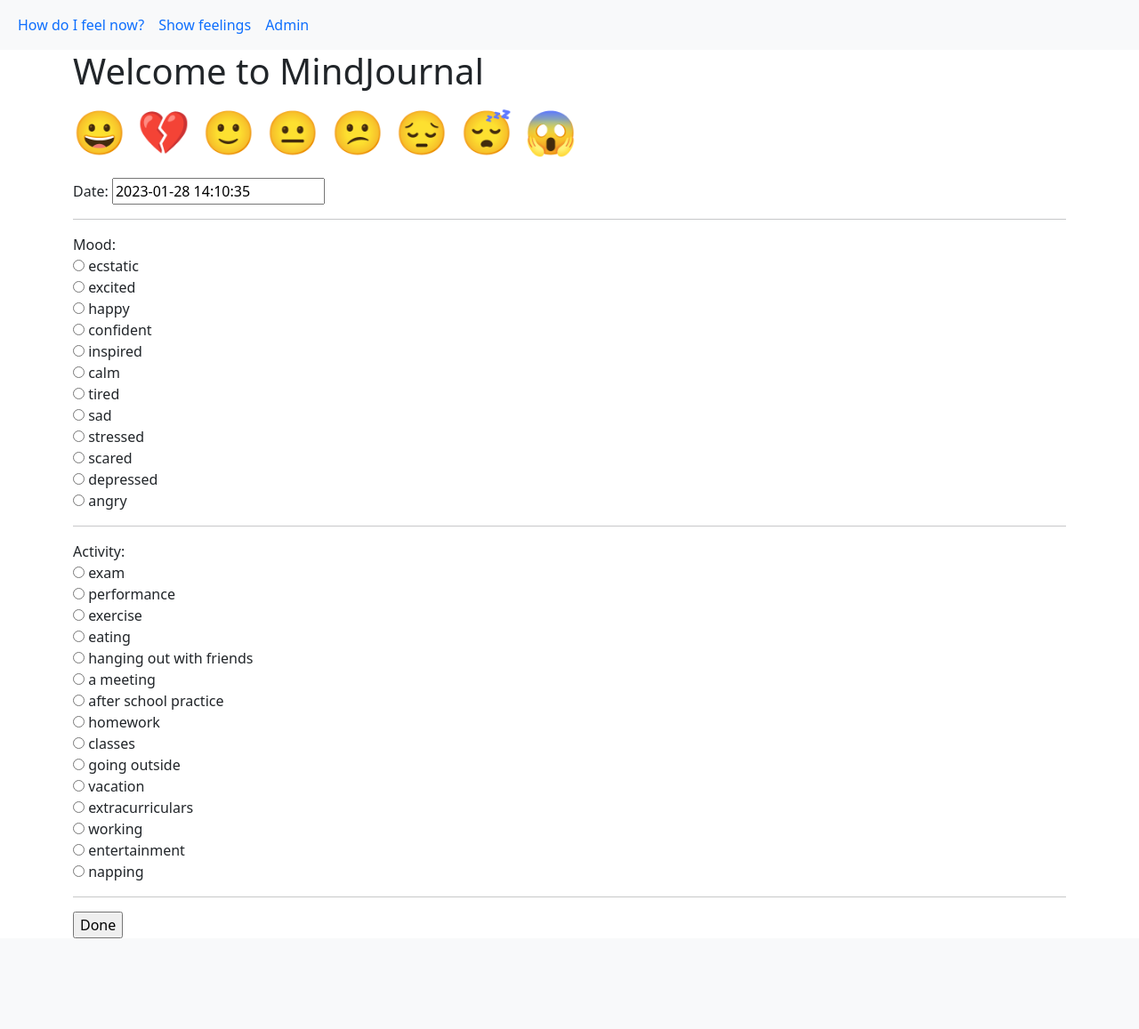
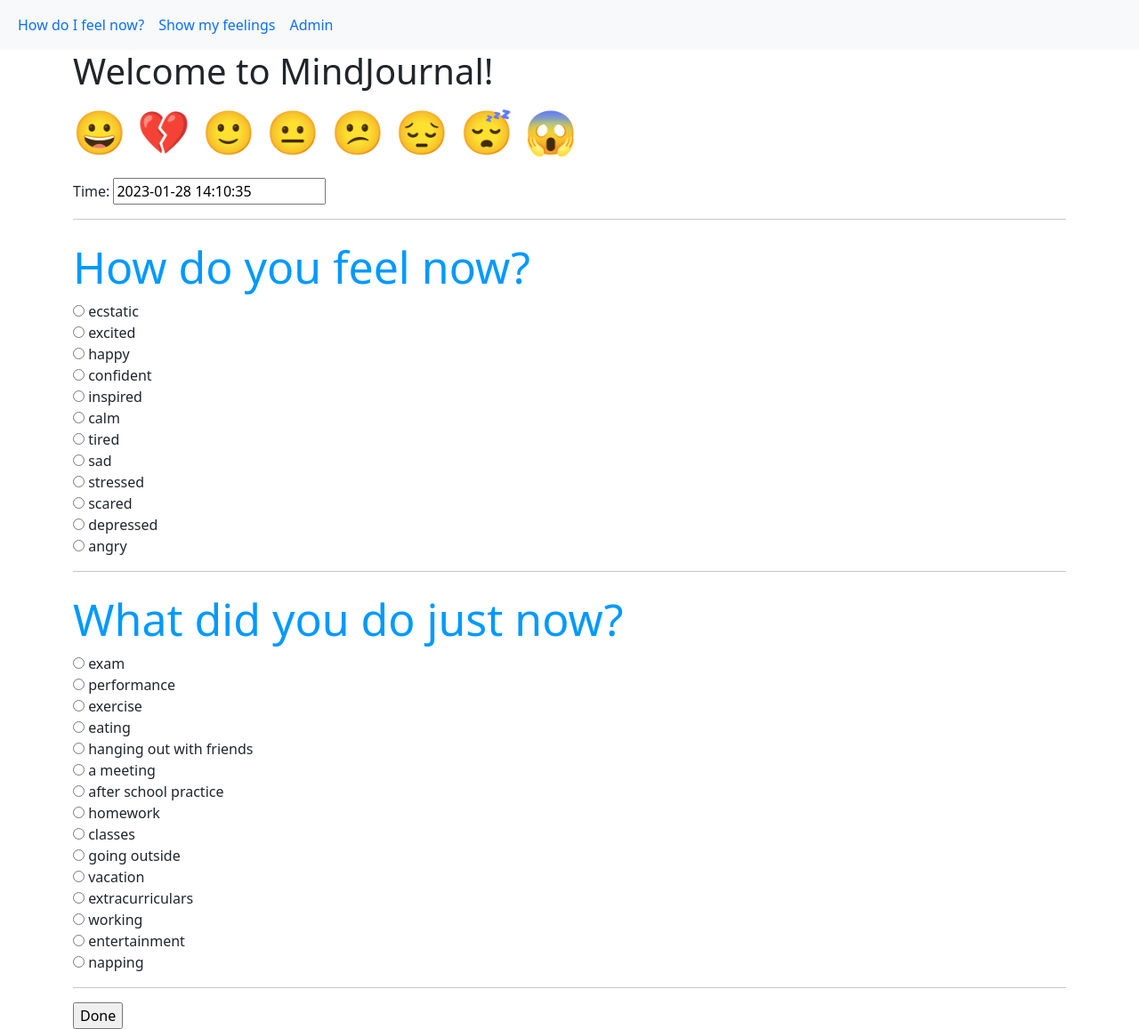
Before and after one commit to kiwimiho/MSET_Hackathon, a Django app: page / in a window 1280 px wide. Shown: the whole page at 89% size. Before the commit the page ends 1055 px from the top, so only its background shows below. Run offline with Django 4.2, Linux system fonts and the light colour scheme; some libraries are stand-ins or nearby versions.

Commit message:
edited the content and added navigation button

```diff
--- a/templates/mood/base.html
+++ b/templates/mood/base.html
@@ -27,7 +27,7 @@
               <a class="nav-link active" aria-current="page" href="{% url 'index'%}">How do I feel now?</a>
             </li>
             <li class="nav-item">
-              <a class="nav-link active" aria-current="page" href="{% url 'mood:show_mood'%}">Show feelings</a>
+              <a class="nav-link active" aria-current="page" href="{% url 'mood:show_mood'%}">Show my feelings</a>
             </li>
             <li class="nav-item">
               <a class="nav-link" href="{% url 'admin:index' %}">Admin</a>
--- a/templates/mood/index.html
+++ b/templates/mood/index.html
@@ -1,7 +1,7 @@
 {% extends "mood/base.html" %}
 {% block body_block %}
 <div class="jumbotron">
-    <h1>Welcome to MindJournal</h1>
+    <h1>Welcome to MindJournal!</h1>
     <p style="font-size:48px">
         &#128512; &#128148; &#128578; &#128528; &#128533; &#128532; &#128564; &#128561;
     </p>
@@ -11,17 +11,17 @@
         <!-- {{form}} -->
 
         <div class="fieldWrapper">
-            <label for="{{ form.date.id_for_label }}">Date: </label>
+            <label for="{{ form.date.id_for_label }}">Time: </label>
             {{ form.date }}
         </div>
         <hr>
         <div class="fieldWrapper">
-            <label for="{{ form.mood.id_for_label }}">Mood: </label>
+            <label style="font-size: 50px; color:rgb(0, 153, 255)" for="{{ form.mood.id_for_label }}">How do you feel now?</label>
             {{ form.mood }}
         </div>
         <hr>
         <div class="fieldWrapper">
-            <label for="{{ form.activity.id_for_label }}">Activity: </label>
+            <label style="font-size: 50px; color:rgb(0, 153, 255)" for="{{ form.activity.id_for_label }}">What did you do just now? </label>
             {{ form.activity }}
         </div>
         <hr>
--- a/templates/mood/showmood.html
+++ b/templates/mood/showmood.html
@@ -130,11 +130,13 @@ $(document).ready(function(){
 <!-- you can also play around with the width and height to increase or decrease the chart size -->
 <!-- <div class="chart-container" style="position: left; height:80vh; width:100vw"> -->
 <div>
-    <p></p>
-    <canvas id="myBarChart" width="200" height="50"></canvas>
+    <p style="font-size:50px; color:rgb(0, 153, 255)">How did you feel in the last 5 days?</p>
+    <canvas id="myBarChart" width="200" height="80"></canvas>
 </div>
 <!-- </div> -->
+<hr>
 <div class="chart-container" style="position: center; height:50vh; width:100vw">
+    <p style="font-size:50px; color:rgb(0, 153, 255)">What activities made you happy or sad?</p>
     <canvas id="myScatterChart" width="200" height="100"></canvas>
 </div>
 {%endblock content%}
```
Also changed, not shown: db.sqlite3.
